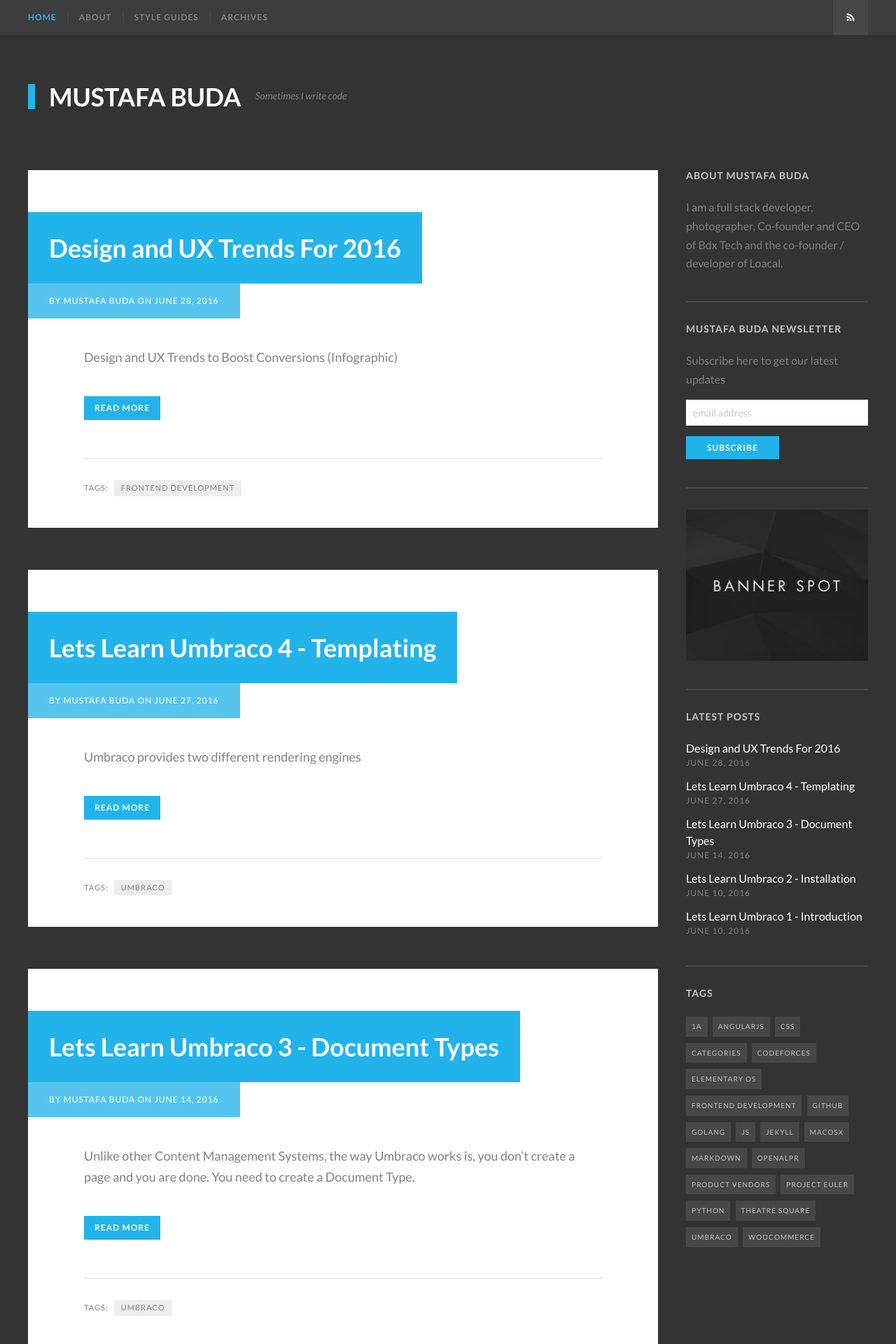
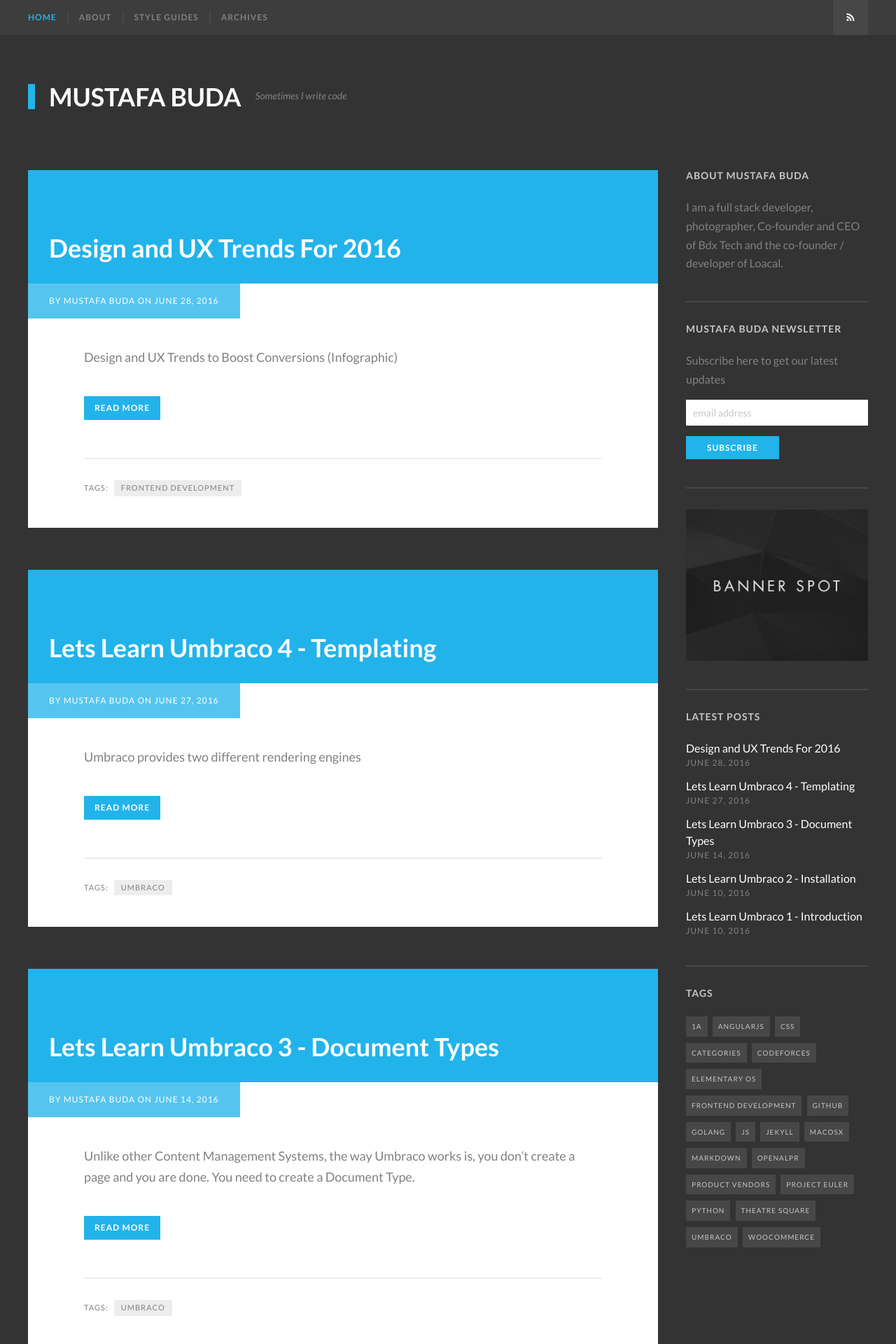
Before and after one commit to MBuda03/mbuda03.github.io, a Jekyll site: the page built from index.html, in a window 1280 px wide. Shown: the top 1920 px of the page at 70% size. Built offline with Jekyll 4.4.1, drawn with Linux system fonts in a browser that asks for light colours; some web fonts are replaced; the list of posts is cut into pages by our own code.

Commit message:
new template

```diff
--- a/css/main.scss
+++ b/css/main.scss
@@ -233,6 +233,7 @@
 .entry-header-wrap {
     overflow: hidden;
     position: relative;
+    background-color: #22b3eb;
 }
 
 .post-thumbnail img {
```
